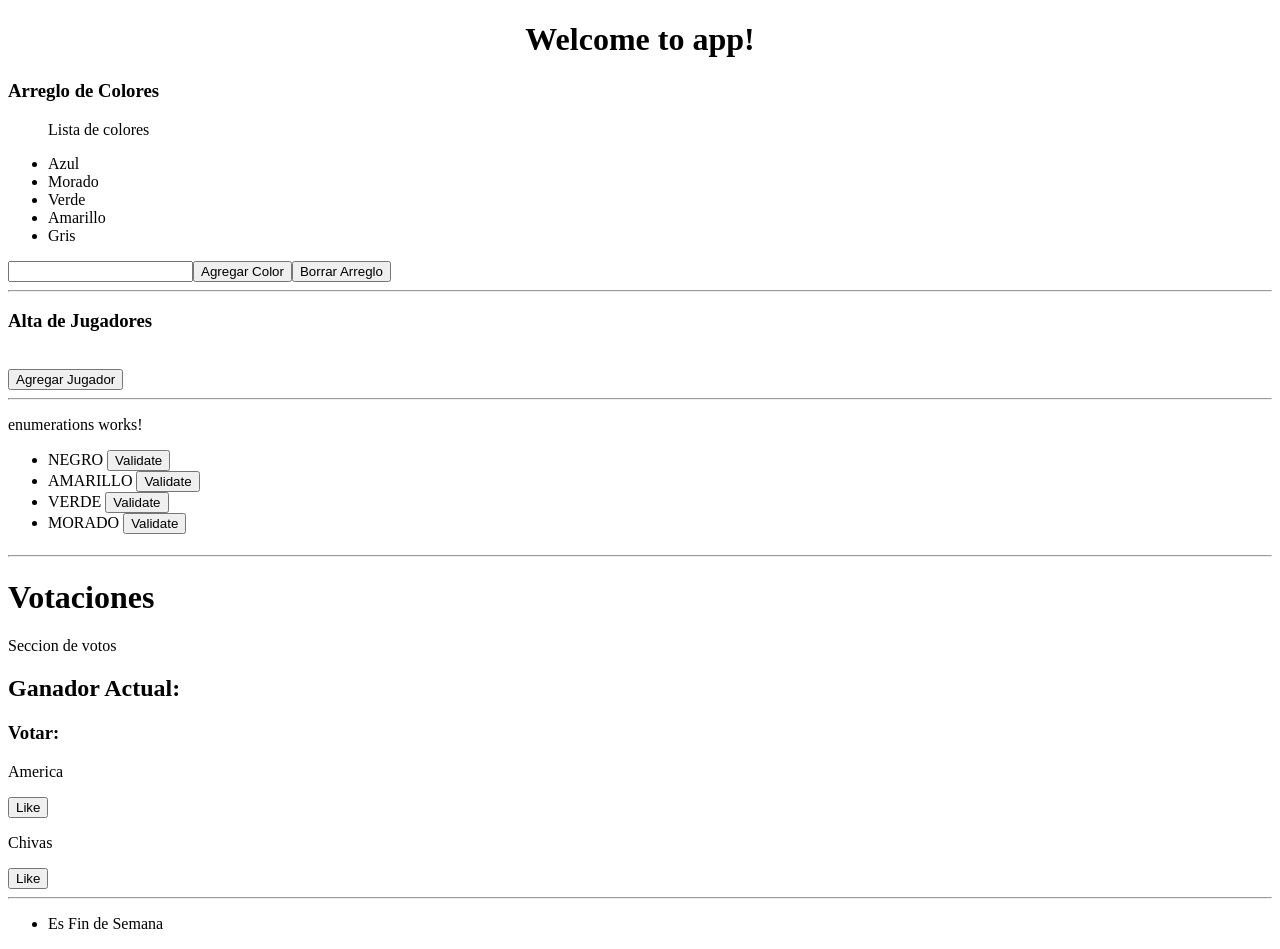
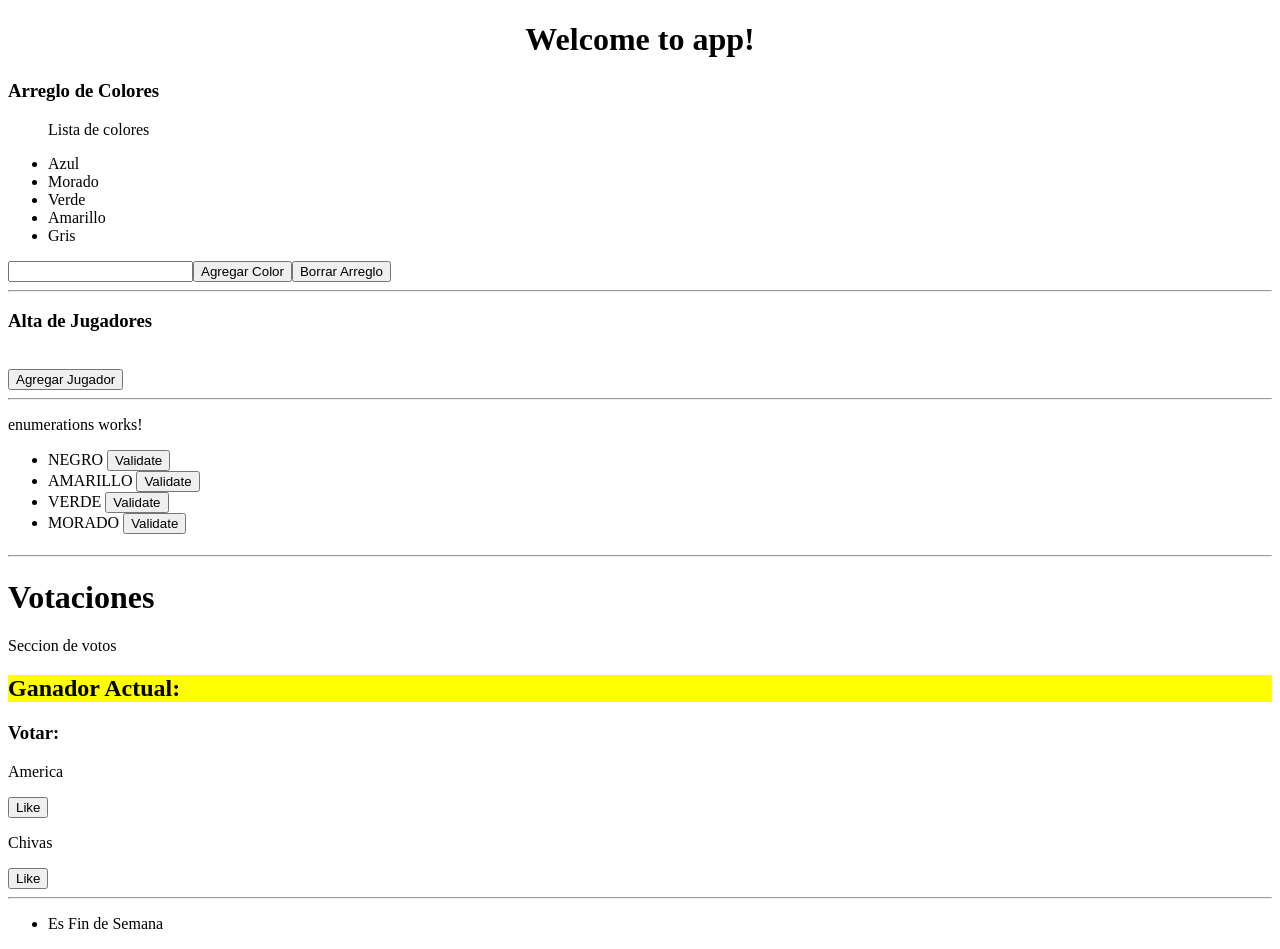
Before and after one commit to FernandoArellano/angular5, an Angular app: page /output in a window 1280 px wide. Built offline with nearby package versions, Linux system fonts and the light colour scheme.

Commit message:
Practice 7. ngClass

```diff
--- a/src/app/directives/output-example/output-example.component.css
+++ b/src/app/directives/output-example/output-example.component.css
@@ -0,0 +1,3 @@
+.resaltarGanador{
+  background-color: yellow;
+}
--- a/src/app/directives/output-example/output-example.component.html
+++ b/src/app/directives/output-example/output-example.component.html
@@ -3,7 +3,7 @@
 <p>Seccion de votos</p>
 
 
-<h2>Ganador Actual: {{ganadorActual}}</h2>
+<h2 [ngClass]="{resaltarGanador: resaltar}">Ganador Actual: {{ganadorActual}}</h2>
 
 
 <app-output-child (voto)="sumarVoto($event)"></app-output-child>
--- a/src/app/directives/output-example/output-example.component.ts
+++ b/src/app/directives/output-example/output-example.component.ts
@@ -1,20 +1,32 @@
-import { Component, OnInit } from '@angular/core';
+import {Component, OnChanges, OnInit, SimpleChanges} from '@angular/core';
 
 @Component({
   selector: 'app-output-example',
   templateUrl: './output-example.component.html',
   styleUrls: ['./output-example.component.css']
 })
-export class OutputExampleComponent implements OnInit {
+export class OutputExampleComponent implements OnInit, OnChanges {
 
   votosAmerica: number;
   votosChivas: number;
 
   ganadorActual: string;
+  resaltar: boolean = true;
 
+  ngOnChanges(changes: SimpleChanges): void{
+    console.log(changes)
+    if(this.ganadorActual === 'America'){
+    this.resaltar = true;
+    }
+    else{
+      this.resaltar = false;
+    }
+}
   constructor() {
 
   }
+
+
 
   ngOnInit() {
     this.votosAmerica = 0;
```
Also changed, not shown: 1 other file (tests, documents, lock files or other folders).
